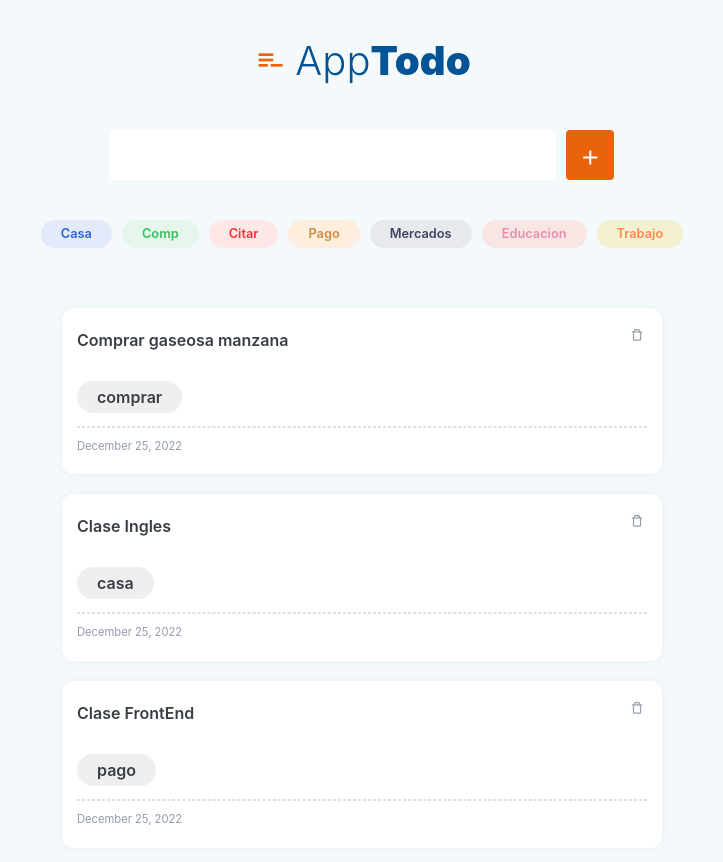
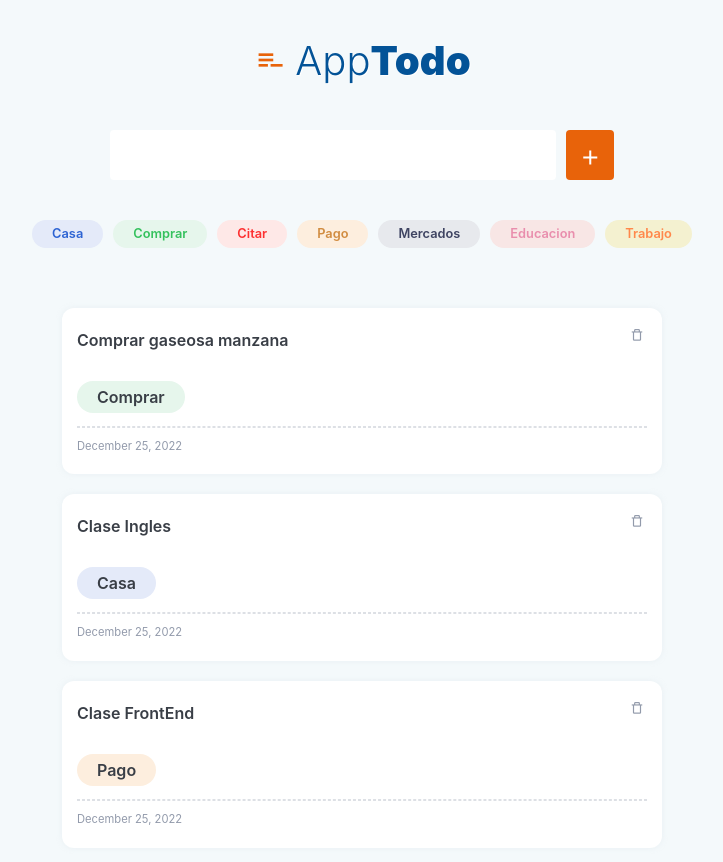
Before and after one commit to VirginiaCreativa/TodoApp, a React (Vite) app: page / in a window 1280 px wide. Shown: the top 862 px of the page, without its empty margins (278-1001 px from the left). Built offline with nearby package versions, Linux system fonts and the light colour scheme.

Commit message:
Implemente Set tag Colors

```diff
--- a/src/components/atoms/Tag.jsx
+++ b/src/components/atoms/Tag.jsx
@@ -1,4 +1,6 @@
 import styled from 'styled-components';
+
+import capitalizeFirstLetter from '../../config/capitalizeFirstLetter';
 
 const BoxTag = styled.button`
   background-color: ${({ bg }) => bg};
@@ -12,6 +14,8 @@ const BoxTag = styled.button`
     color: ${({ colorhover }) => colorhover};
   }
   p {
+    color: ${({ color }) => color};
+    font-size: 0.8rem;
     font-weight: 600;
     margin-bottom: 0;
   }
@@ -19,7 +23,7 @@ const BoxTag = styled.button`
 
 const Tag = ({ text, bg, color, bghover, colorhover }) => (
   <BoxTag bg={bg} color={color} bghover={bghover} colorhover={colorhover}>
-    <p>{text}</p>
+    <p>{capitalizeFirstLetter(text)}</p>
   </BoxTag>
 );
 
--- a/src/components/molecules/TodoItem.jsx
+++ b/src/components/molecules/TodoItem.jsx
@@ -5,6 +5,7 @@ import BtnIcon from '../atoms/ButtonIcon';
 import Tag from '../atoms/Tag';
 import TextItem from '../atoms/TextItem';
 import Time from '../atoms/Time';
+import tagsDatas from './tags_datas';
 
 const Item = styled.div`
   align-items: top;
@@ -38,11 +39,19 @@ const Line = styled.div`
   width: 100%;
 `;
 
-const ItemTodo = ({ text, tag }) => (
+const ItemTodo = ({ text, tag }) => {
+  console.log(tag);
+
+  return (
     <Item>
       <div className="todo">
         <TextItem text={text || 'No tiene'} />
-      <Tag text={tag} />
+        {tagsDatas
+          .filter((el) => el.name.includes(tag))
+          .map((item) => (
+            <Tag text={tag} bg={item.background} color={item.color} />
+          ))}
+
         <Line />
         <Time />
       </div>
@@ -51,5 +60,6 @@ const ItemTodo = ({ text, tag }) => (
       </div>
     </Item>
   );
+};
 
 export default ItemTodo;
--- a/src/components/molecules/TodoSelections.jsx
+++ b/src/components/molecules/TodoSelections.jsx
@@ -1,7 +1,5 @@
-import React, { useState } from 'react';
 import styled from 'styled-components';
 
-import capitalizeFirstLetter from '../../config/capitalizeFirstLetter';
 import Tag from '../atoms/Tag';
 import tagsDatas from './tags_datas';
 
@@ -12,17 +10,12 @@ const BoxSelections = styled.div`
   padding: 40px 0;
 `;
 
-const TodoSelections = () => {
-  const [isTag, setIsTag] = useState([]);
-
-  console.log(tagsDatas);
-
-  return (
+const TodoSelections = () => (
   <BoxSelections>
     {tagsDatas.map((item, index) => (
       <Tag
         key={item.index}
-          text={capitalizeFirstLetter(item.name)}
+        text={item.name}
         bg={item.background}
         color={item.color}
         bghover={item.color}
@@ -31,6 +24,5 @@ const TodoSelections = () => {
     ))}
   </BoxSelections>
 );
-};
 
 export default TodoSelections;
--- a/src/components/molecules/tags_datas.js
+++ b/src/components/molecules/tags_datas.js
@@ -7,7 +7,7 @@ const tagsDatas = [
     color: variable.tag_col_1,
   },
   {
-    name: 'comp',
+    name: 'comprar',
     background: variable.tag_bg_2,
     color: variable.tag_col_2,
   },
```
Lines whose indentation alone changed are shown as unchanged.
